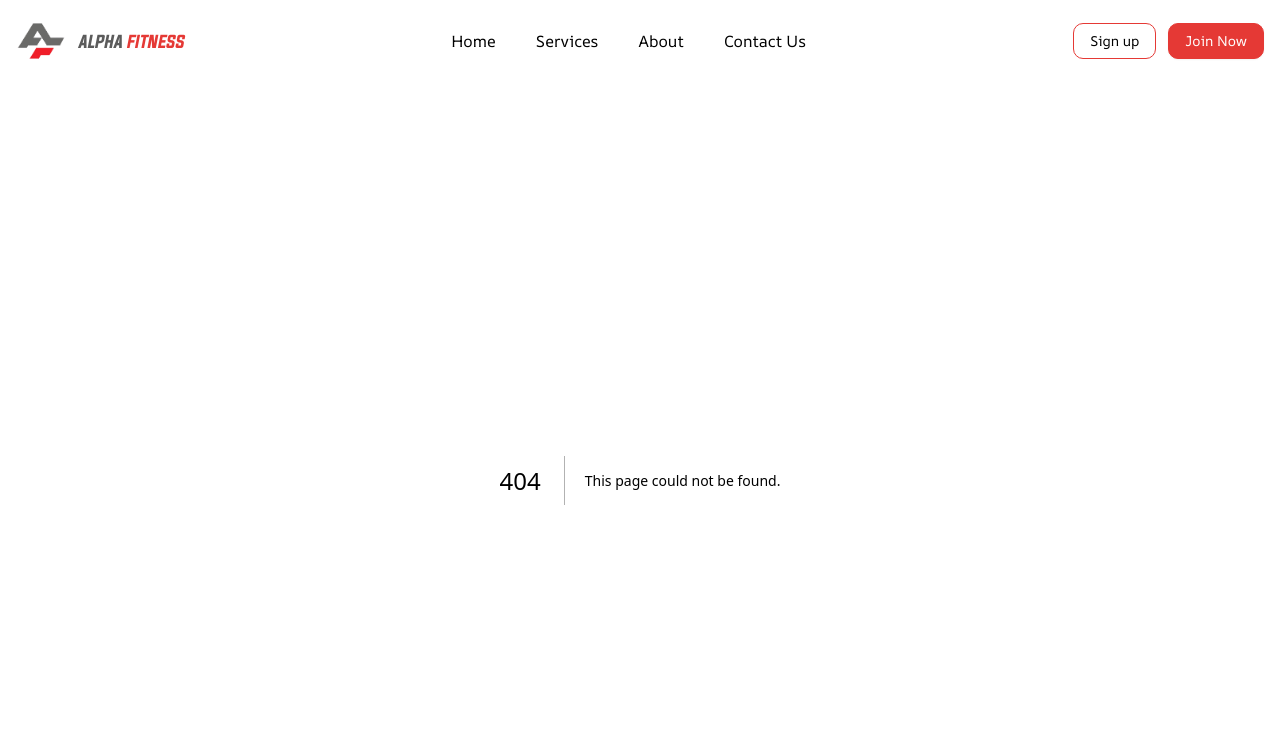
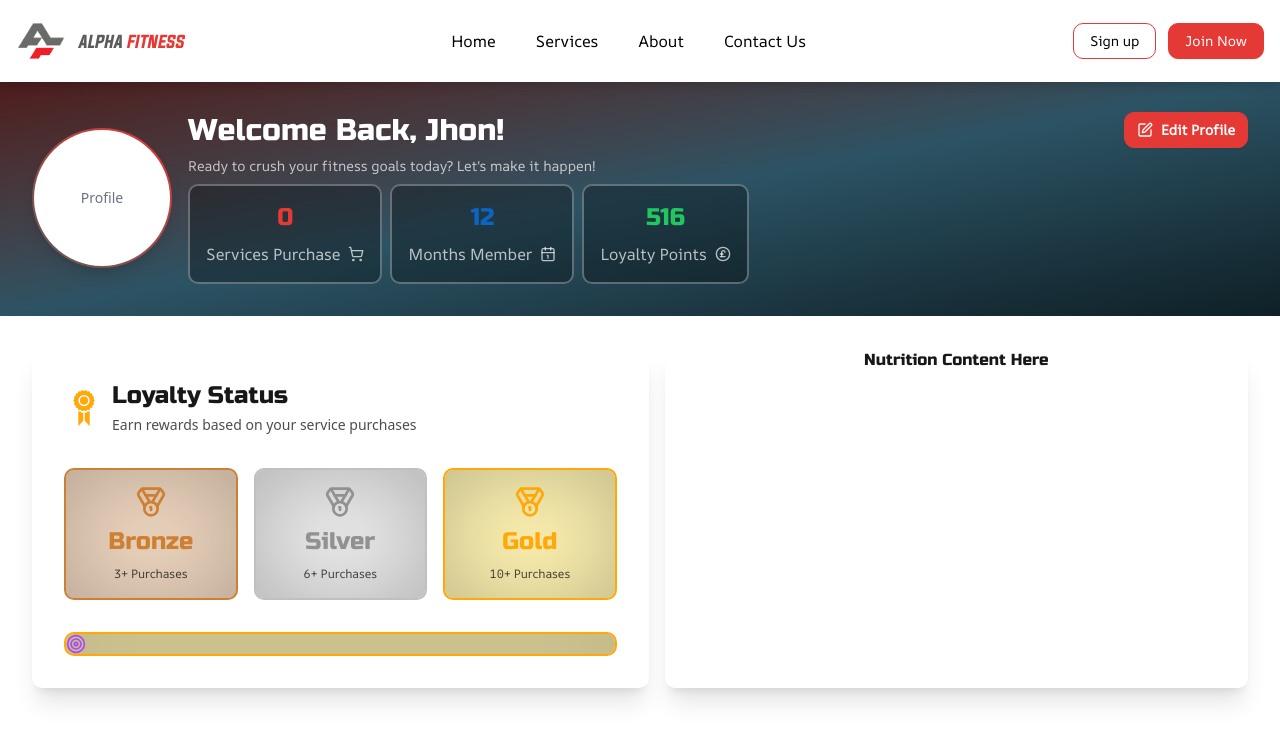
Before and after one commit to jorie21/AlphaFitnessWeb-Dev, a Next.js app: page /profile in a window 1280 px wide. Before the commit this address had no page. Shown: the top 742 px of the page. Built offline with nearby package versions, Linux system fonts and the light colour scheme.

Commit message:
Add profile components and enhance UI with loyalty status and nutrition card

```diff
--- /dev/null
+++ b/app/profile/LoyaltyStatus.jsx
@@ -0,0 +1,71 @@
+import React from "react";
+import { GiAchievement } from "react-icons/gi";
+import { loyaltyStatus } from "@/constant/profile";
+import { Target } from "lucide-react";
+
+export default function LoyaltyStatus() {
+  return (
+    <section className="shadow-xl rounded-lg flex flex-col p-8 w-full bg-white">
+      <div className="flex flex-col gap-8">
+        {/* Header */}
+        <div className="flex gap-2 items-center">
+          <GiAchievement className="h-12 w-10 text-[#FFA807]" />
+          <div>
+            <h1 className="font-russo text-2xl">Loyalty Status</h1>
+            <span className="text-black/70 font-aron text-sm">
+              Earn rewards based on your service purchases
+            </span>
+          </div>
+        </div>
+
+        {/* Cards */}
+        <div className="flex gap-4 justify-between items-center">
+          {loyaltyStatus.map((item, index) => {
+            const bgClass =
+              item.title === "Bronze"
+                ? "bg-[rgba(205,127,50,0.3)] border-[#CD7F32]"
+                : item.title === "Silver"
+                ? "bg-[rgba(192,192,192,0.3)] border-[#C0C0C0]"
+                : "bg-[rgba(255,215,0,0.3)] border-[#FFA807]";
+
+            return (
+              <div
+                key={index}
+                className={`flex flex-col justify-center w-full space-y-2 items-center border-2 ${bgClass} rounded-lg p-4`}
+                style={{
+                  boxShadow: "inset 0px 4px 90px rgba(0, 0, 0, 0.25)",
+                }}
+              >
+                <item.icon
+                  className="w-8 h-8  text-white"
+                  style={{ color: item.color }}
+                />
+                <span
+                  className="font-russo text-2xl"
+                  style={{ color: item.color }}
+                >
+                  {item.title}
+                </span>
+
+                <span className="text-black/70 font-arone text-xs">
+                  {item.description}
+                </span>
+              </div>
+            );
+          })}
+        </div>
+
+        {/* Progress bar */}
+        <div
+          className="w-full rounded-lg border-2 border-[#FFA807] bg-[rgba(255,215,0,0.3)]"
+          style={{
+            boxShadow: "inset 0px 4px 90px rgba(0, 0, 0, 0.25)",
+          }}
+        >
+           <Target className="w-5 h-5 text-purple-500" />
+
+        </div>
+      </div>
+    </section>
+  );
+}
--- /dev/null
+++ b/app/profile/NutritionCard.jsx
@@ -0,0 +1,9 @@
+import React from 'react'
+
+export default function NutritionCard() {
+  return (
+    <section className=' shadow-xl rounded-lg w-full'>
+        <h1 className='font-russo text-center'>Nutrition Content Here</h1>
+    </section>
+  )
+}
--- /dev/null
+++ b/app/profile/ProfileHeader.jsx
@@ -0,0 +1,106 @@
+"use client";
+import { useState } from "react";
+import Image from "next/image";
+import { Button } from "@/components/ui/button";
+import { SquarePen } from "lucide-react";
+import { totalValue } from "@/constant/profile";
+
+export default function ProfileHeader() {
+  const [selectedImage, setSelectedImage] = useState(null);
+
+  const handleImageChange = (event) => {
+    const file = event.target.files[0];
+    if (file) {
+      const imageURL = URL.createObjectURL(file); // temporary preview
+      setSelectedImage(imageURL);
+    }
+  };
+  return (
+    <section className="relative w-full bg-gradient-to-tl from-[#0F2027] via-[#2C5364] to-[#4E1B1B] ">
+      <div className="flex justify-between screen">
+        {/* left Profile */}
+        <div className="flex gap-4 justify-center items-center">
+          {/* profile */}
+          <div className="flex flex-col  items-center">
+            {/* Hidden file input */}
+            <input
+              type="file"
+              accept="image/*"
+              id="avatarUpload"
+              className="hidden"
+              onChange={handleImageChange}
+            />
+
+            {/* Clickable Avatar */}
+            <label
+              htmlFor="avatarUpload"
+              className="cursor-pointer relative group"
+            >
+              <div className="w-35 h-35 rounded-full overflow-hidden border-2 gradient-border shadow-lg flex items-center justify-center bg-gray-100">
+                {selectedImage ? (
+                  <Image
+                    src={selectedImage}
+                    alt="Profile"
+                    width={96}
+                    height={96}
+                    className="object-cover w-full h-full"
+                  />
+                ) : (
+                  <span className="text-gray-500 text-sm text-center px-2">
+                    Profile
+                  </span>
+                )}
+              </div>
+
+              {/* Hover overlay */}
+              <div className="absolute inset-0 rounded-full bg-black/40 backdrop-blur-sm flex text-center items-center justify-center text-white opacity-0 group-hover:opacity-100 transition">
+                Change Profile
+              </div>
+            </label>
+          </div>
+        {/* right at the profile */}
+          <div className="flex flex-col gap-2">
+            <h1 className="font-russo text-white text-3xl">
+              Welcome Back, Jhon!
+            </h1>
+            <span className="font-arone text-white/70 text-sm">
+              Ready to crush your fitness goals today? Let's make it happen!
+            </span>
+            {/* 3 cards */}
+            <div className="flex gap-2 w-full">
+              {totalValue.map((item, index) => (
+                <div
+                  key={index}
+                  className="border-2 border-white/30 rounded-[10px]  bg-black/30 backdrop-blur-md"
+                >
+                  <div className="flex flex-col gap-2 justify-center items-center p-4">
+                    <span className={`font-russo text-2xl ${item.color}`}>
+                      {item.total}
+                    </span>
+                    <h1 className="flex items-center gap-2 font-arone font-medium text-[16px] text-white/70">
+                      {item.title}
+                      <item.icon className="w-4 h-4" />
+                    </h1>
+                  </div>
+                </div>
+              ))}
+            </div>
+          </div>
+        </div>
+
+        {/* right Profile */}
+        <div>
+          <div className="flex w-full flex-col items-start">
+            <Button
+              variant="secondary"
+              className="font-arone font-bold text-sm text-white flex items-center gap-2"
+            >
+              <SquarePen className="w-4 h-4" />
+              Edit Profile
+            </Button>
+          </div>
+        </div>
+      </div>
+    </section>
+  );
+}
--- /dev/null
+++ b/app/profile/page.jsx
@@ -0,0 +1,16 @@
+import React from "react";
+import ProfileHeader from "./ProfileHeader";
+import LoyaltyStatus from "./LoyaltyStatus";
+import NutritionCard from "./NutritionCard";
+
+export default function page() {
+  return (
+    <div>
+      <ProfileHeader />
+      <div className="flex gap-4 screen">
+        <LoyaltyStatus />
+        <NutritionCard />
+      </div>
+    </div>
+  );
+}
--- a/components/Topbar.jsx
+++ b/components/Topbar.jsx
@@ -32,7 +32,7 @@ export default function Topbar() {
   };
 
   return (
-    <header className="bg-white shadow-m fixed top-0 left-0 w-full z-50">
+    <header className="bg-white fixed top-0 left-0 w-full z-50 shadow-[0_4px_10px_rgba(0,0,0,0.15)]">
       <div className="flex items-center justify-between p-4 text-black screen">
         {/* Logo and Title */}
         <div className="flex items-center space-x-3">
--- /dev/null
+++ b/constant/profile.js
@@ -0,0 +1,44 @@
+import { ShoppingCart, Calendar1, CirclePoundSterling } from "lucide-react";
+import { Medal } from "lucide-react";
+
+export const totalValue = [
+  {
+    total: 0,
+    title: "Services Purchase",
+    icon: ShoppingCart,
+    color: "text-secondary",
+  },
+  {
+    total: 12,
+    title: "Months Member",
+    icon: Calendar1,
+    color: "text-Blue",
+  },
+  {
+    total: 516,
+    title: "Loyalty Points",
+    icon: CirclePoundSterling,
+    color: "text-Green",
+  },
+];
+
+export const loyaltyStatus = [
+  {
+    icon: Medal,
+    title: "Bronze",
+    description: "3+ Purchases",
+    color: '#CD7F32'
+  },
+  {
+    icon:  Medal,
+    title: "Silver",
+    description: "6+ Purchases",
+    color: '#929090'
+  },
+  {
+    icon: Medal ,
+    title: "Gold",
+    description: "10+ Purchases",
+    color: '#FFA807'
+  },
+];
--- a/package.json
+++ b/package.json
@@ -24,6 +24,7 @@
     "next": "15.4.1",
     "react": "19.1.0",
     "react-dom": "19.1.0",
+    "react-icons": "^5.5.0",
     "react-intersection-observer": "^9.16.0",
     "swiper": "^11.2.10",
     "tailwind-merge": "^3.3.1"
```
Also changed, not shown: 1 other file (tests, documents, lock files or other folders).
